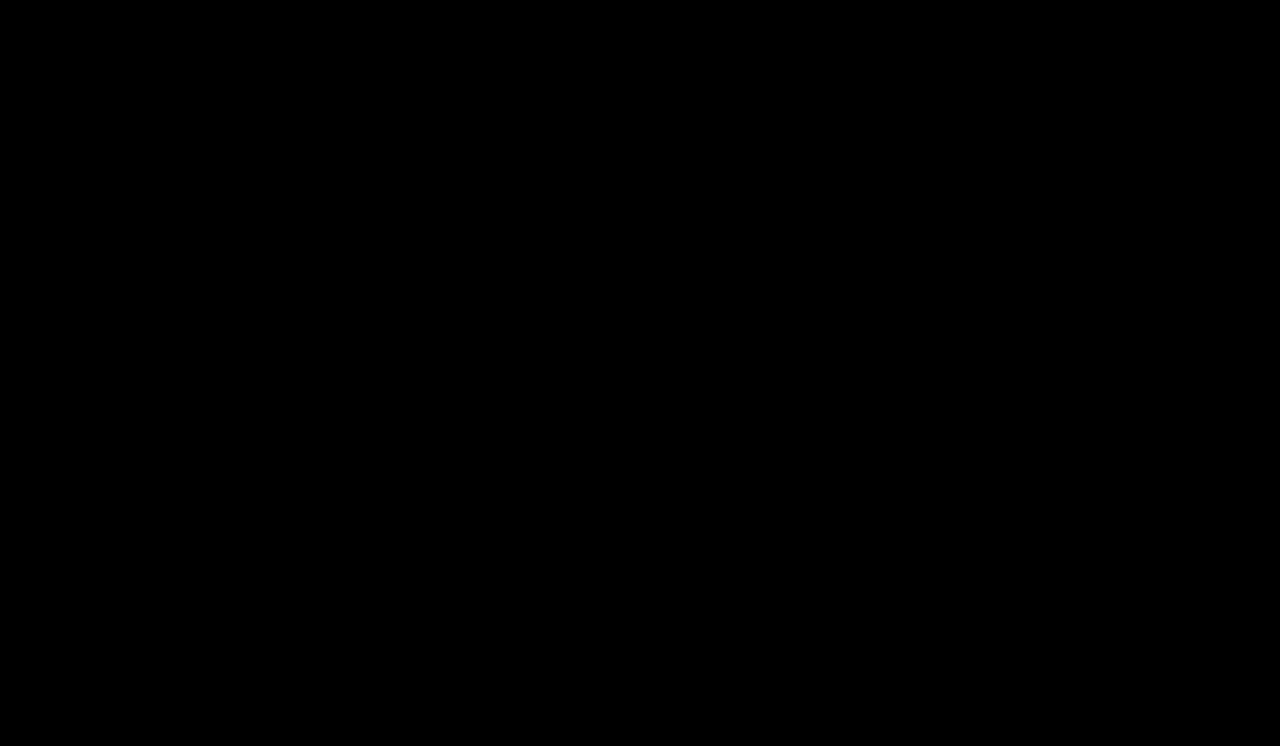
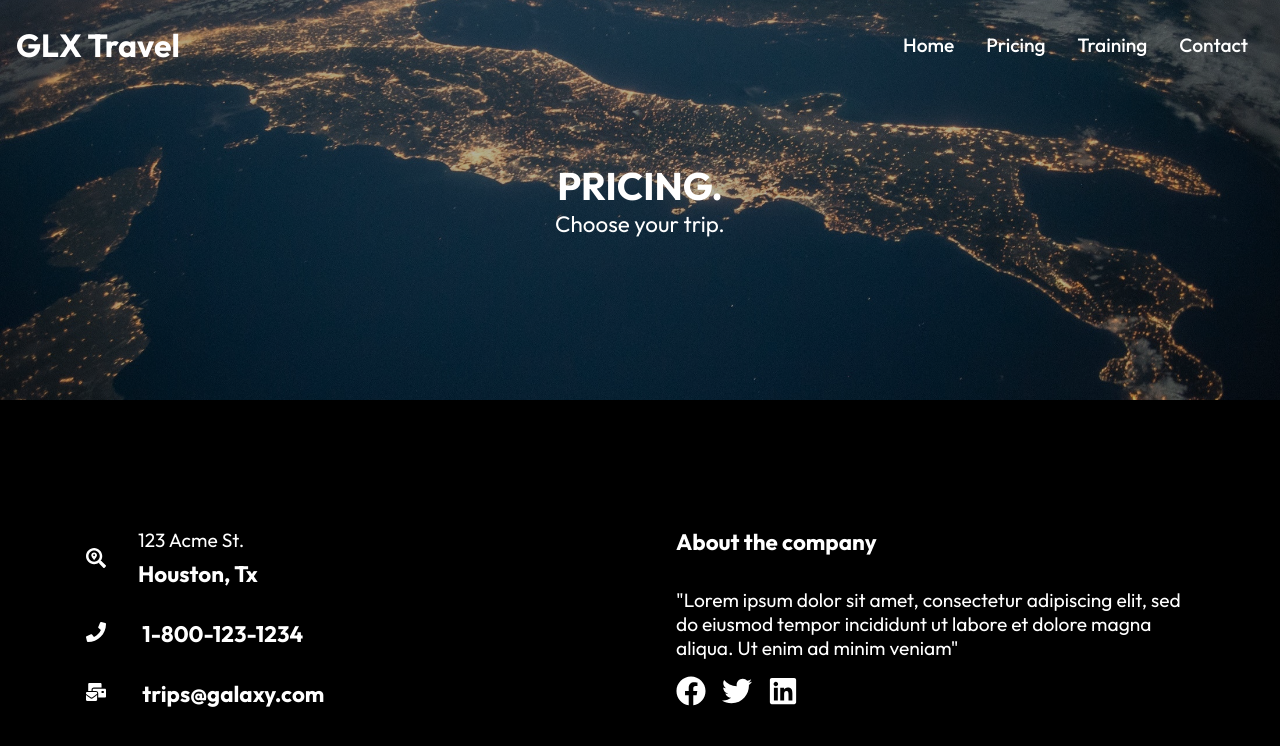
Before and after one commit to RDGray/react-router-landing-page, a React (Create React App) app: page /pricing in a window 1280 px wide. Before the commit this address had no page. Shown: the top 746 px of the page. Built offline with nearby package versions, Linux system fonts and the light colour scheme.

Commit message:
Home. Pricing Routes
Styles Hero Image in pricing
Styles Pricing

```diff
--- a/src/App.js
+++ b/src/App.js
@@ -1,12 +1,14 @@
 import React from "react";
 import { Routes, Route } from "react-router-dom";
 import Home from "./routes/Home";
+import Pricing from "./routes/Pricing";
 
 function App() {
   return (
     <>
       <Routes>
         <Route path="/" element={<Home />} />
+        <Route path="/pricing" element={<Pricing />} />
       </Routes>
     </>
   );
--- /dev/null
+++ b/src/components/Footer.js
@@ -0,0 +1,73 @@
+import React from "react";
+import "./FooterStyles.css";
+import {
+  FaFacebook,
+  FaLinkedin,
+  FaMailBulk,
+  FaPhone,
+  FaSearchLocation,
+  FaTwitter,
+} from "react-icons/fa";
+
+const Footer = () => {
+  return (
+    <div className="footer">
+      <div className="footer-container">
+        <div className="left">
+          <div className="location">
+            <FaSearchLocation
+              size={20}
+              style={{ color: "#ffffff", marginRight: "2rem" }}
+            />
+            <div>
+              <p>123 Acme St.</p>
+              <h4>Houston, Tx</h4>
+            </div>
+          </div>
+          <div className="phone">
+            <h4>
+              <FaPhone
+                size={20}
+                style={{ color: "#ffffff", marginRight: "2rem" }}
+              />{" "}
+              1-800-123-1234
+            </h4>
+          </div>
+          <div className="email">
+            <h4>
+              <FaMailBulk
+                size={20}
+                style={{ color: "#ffffff", marginRight: "2rem" }}
+              />{" "}
+              trips@galaxy.com
+            </h4>
+          </div>
+        </div>
+        <div className="right">
+          <h4>About the company</h4>
+          <p>
+            "Lorem ipsum dolor sit amet, consectetur adipiscing elit, sed do
+            eiusmod tempor incididunt ut labore et dolore magna aliqua. Ut enim
+            ad minim veniam"
+          </p>
+          <div className="social">
+            <FaFacebook
+              size={30}
+              style={{ color: "#ffffff", marginRight: "1rem" }}
+            />
+            <FaTwitter
+              size={30}
+              style={{ color: "#ffffff", marginRight: "1rem" }}
+            />
+            <FaLinkedin
+              size={30}
+              style={{ color: "#ffffff", marginRight: "1rem" }}
+            />
+          </div>
+        </div>
+      </div>
+    </div>
+  );
+};
+
+export default Footer;
--- /dev/null
+++ b/src/components/FooterStyles.css
@@ -0,0 +1,63 @@
+.footer {
+  width: 100%;
+  padding: 6rem 0;
+  background: rgba(0, 0, 0, 0.8);
+}
+
+.footer-container {
+  max-width: 1140px;
+  margin: auto;
+  display: grid;
+  grid-template-columns: repeat(2, 1fr);
+  grid-gap: 40px;
+}
+
+.footer .left {
+  height: 100%;
+  max-width: 100%;
+  display: flex;
+  flex-direction: column;
+  padding: 1rem;
+}
+
+.footer .right {
+  height: 100%;
+  max-width: 100%;
+  display: flex;
+  flex-direction: column;
+  padding: 1rem;
+  margin: auto;
+}
+
+.footer h4 {
+  font-size: 1.4rem;
+  padding: 1rem 0;
+}
+
+.footer p {
+  font-size: 1.2rem;
+  padding: 1rem 0;
+}
+
+.footer .location {
+  display: flex;
+  align-items: center;
+}
+
+.footer .location p {
+  padding-bottom: 0.5rem;
+}
+
+.footer .location h4 {
+  padding-top: 0;
+}
+
+@media screen and (max-width: 640px) {
+  .footer-container {
+    grid-template-columns: 1fr;
+  }
+
+  .right .social {
+    margin: auto;
+  }
+}
--- /dev/null
+++ b/src/components/HeroImage.js
@@ -0,0 +1,18 @@
+import React, { Component } from "react";
+import "./HeroImageStyles.css";
+
+class HeroImage extends Component {
+  render() {
+    return (
+      <div className="hero-img">
+        <div className="heading">
+          {/* props added in Pricing.js */}
+          <h1>{this.props.heading}</h1>
+          <p>{this.props.text}</p>
+        </div>
+      </div>
+    );
+  }
+}
+
+export default HeroImage;
--- /dev/null
+++ b/src/components/HeroImageStyles.css
@@ -0,0 +1,40 @@
+.hero-img {
+  background: rgba(0, 0, 0, 0.3);
+  height: 50vh;
+  width: 100%;
+  position: relative;
+}
+
+.hero-img:before {
+  content: "";
+  background: url("../assets/heroImg.jpg") no-repeat center center/cover;
+  height: 100%;
+  width: 100%;
+  position: absolute;
+  top: 0;
+  left: 0;
+  z-index: -1;
+}
+
+.hero-img .heading {
+  width: 100%;
+  height: 100%;
+  display: flex;
+  flex-direction: column;
+  justify-content: center;
+  align-items: center;
+}
+
+.hero-img h1 {
+  font-size: 2.4rem;
+}
+
+.hero-img p {
+  font-size: 1.4rem;
+}
+
+@media screen and (max-width: 640px) {
+  .hero-img h1 {
+    font-size: 2rem;
+  }
+}
--- /dev/null
+++ b/src/components/Pricing.js
@@ -0,0 +1,50 @@
+import React from "react";
+import { Link } from "react-router-dom";
+import "./PricingStyles.css";
+
+const Pricing = () => {
+  return (
+    <div className="pricing">
+      <div className="card-container">
+        <div className="card">
+          <h3>- Basic -</h3>
+          <span className="bar"></span>
+          <p className="currency"></p>
+          <p>- 3 Days -</p>
+          <p>- Views -</p>
+          <p>- Featured -</p>
+          <p>- Private Quarters -</p>
+          <Link to="/contact" className="btn">
+            Book
+          </Link>
+        </div>
+        <div className="card">
+          <h3>- Extra -</h3>
+          <span className="bar"></span>
+          <p className="currency"></p>
+          <p>- 3 Days -</p>
+          <p>- Views -</p>
+          <p>- Featured -</p>
+          <p>- Private Quarters -</p>
+          <Link to="/contact" className="btn">
+            Book
+          </Link>
+        </div>
+        <div className="card">
+          <h3>- Business -</h3>
+          <span className="bar"></span>
+          <p className="currency"></p>
+          <p>- 3 Days -</p>
+          <p>- Views -</p>
+          <p>- Featured -</p>
+          <p>- Private Quarters -</p>
+          <Link to="/contact" className="btn">
+            Book
+          </Link>
+        </div>
+      </div>
+    </div>
+  );
+};
+
+export default Pricing;
--- a/src/index.css
+++ b/src/index.css
@@ -22,6 +22,7 @@ code {
 }
 
 h1,
+h4,
 p,
 a {
   color: #fff;
--- a/src/routes/Home.js
+++ b/src/routes/Home.js
@@ -1,4 +1,5 @@
 import React from "react";
+import Footer from "../components/Footer";
 import Navbar from "../components/Navbar";
 import Video from "../components/Video";
 
@@ -7,6 +8,7 @@ const Home = () => {
     <div>
       <Navbar />
       <Video />
+      <Footer />
     </div>
   );
 };
--- /dev/null
+++ b/src/routes/Pricing.js
@@ -0,0 +1,16 @@
+import React from "react";
+import Navbar from "../components/Navbar";
+import Footer from "../components/Footer";
+import HeroImage from "../components/HeroImage";
+
+const Pricing = () => {
+  return (
+    <div>
+      <Navbar />
+      <HeroImage heading="PRICING." text="Choose your trip." />
+      <Footer />
+    </div>
+  );
+};
+
+export default Pricing;
```
Also changed, not shown: public/index.html (+4 -4 lines), src/components/PricingStyles.css (added).
